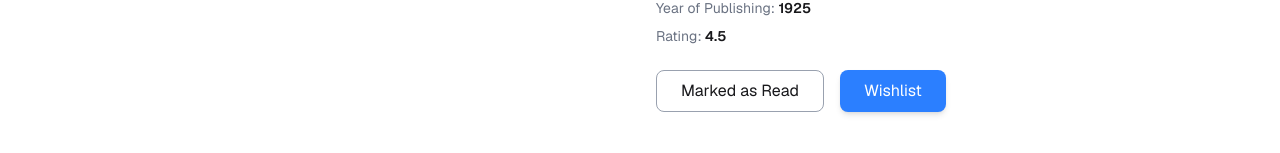
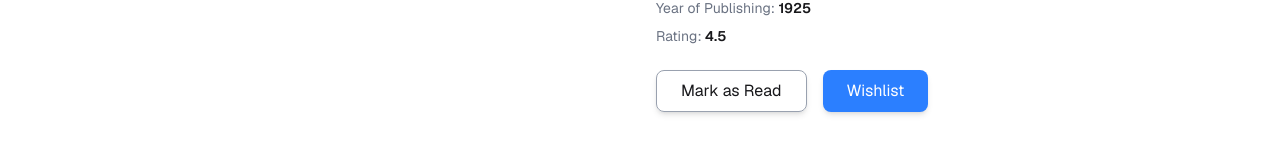
Before and after one commit to abutalha08/book-vibe, a React (Vite) app: page /bookDetails/1 in a window 1280 px wide. Shown: the part 603-756 px from the top of the page. Built offline with nearby package versions, Linux system fonts and the light colour scheme.

Commit message:
Give some functionality in mark as read and wish list button

```diff
--- a/src/Pages/BookDetails/BookDetails.jsx
+++ b/src/Pages/BookDetails/BookDetails.jsx
@@ -1,51 +1,36 @@
-
-import { useLoaderData, useParams } from 'react-router';
-import { LibraryContext } from '../../Context/BookContext';
-import { useContext } from 'react';
-
+import { useLoaderData, useParams } from "react-router";
+import { LibraryContext } from "../../Context/BookContext";
+import { useContext } from "react";
 
 // data fetching method 1 ->
 // const booksPromise = fetch("/booksData.json").then(res => res.json());
 
-
-
-
-
 const BookDetails = () => {
-
     // Get dynamic book ID (expectedBookId) from URL using useParams()
     const { expectedBookId } = useParams();
     // console.log(expectedBookId);
-
-
 
     // Method 1
     // const books = use(booksPromise);
     // console.log(books,"books");
 
-
-
     // data fetching method 2 ->
     const books = useLoaderData();
     // console.log(books,"data fetch using useLoaderData hook");
 
-
-    const expectedBook = books.find(book => book.bookId == Number(expectedBookId));  // Convert expectedBookId (string) to number because JSON bookId is a number
-
+    const expectedBook = books.find(
+        (book) => book.bookId == Number(expectedBookId),
+    ); // Convert expectedBookId (string) to number because JSON bookId is a number
 
     // console.log(expectedBook, "expectedBook");
 
-
-    const { handleMarkAsRead, handleWishList } = useContext(LibraryContext);
+    const { handleMarkAsRead, handleWishList, wishList, readList } =
+        useContext(LibraryContext);
     // console.log(handleMarkAsRead);
-
-
-
 
     return (
         <div className="max-w-11/12 mx-auto p-10">
             <div className="grid grid-cols-1 md:grid-cols-2 gap-8 items-center">
-
                 {/* Left - Image */}
                 <div className="bg-gray-100 rounded-2xl p-6 flex justify-center">
                     <img
@@ -61,15 +46,11 @@ const BookDetails = () => {
                         {expectedBook.bookName}
                     </h1>
 
-                    <p className="text-gray-500 mb-4">
-                        By : {expectedBook.author}
-                    </p>
+                    <p className="text-gray-500 mb-4">By : {expectedBook.author}</p>
 
                     <hr className="mb-4" />
 
-                    <p className="text-lg font-medium mb-2">
-                        {expectedBook.category}
-                    </p>
+                    <p className="text-lg font-medium mb-2">{expectedBook.category}</p>
 
                     <hr className="mb-4" />
 
@@ -104,7 +85,9 @@ const BookDetails = () => {
                         </p>
                         <p>
                             <span className="text-gray-500">Year of Publishing:</span>{" "}
-                            <span className="font-semibold">{expectedBook.yearOfPublishing}</span>
+                            <span className="font-semibold">
+                                {expectedBook.yearOfPublishing}
+                            </span>
                         </p>
                         <p>
                             <span className="text-gray-500">Rating:</span>{" "}
@@ -114,11 +97,33 @@ const BookDetails = () => {
 
                     {/* Buttons */}
                     <div className="flex gap-4 mt-6">
-                        <button onClick={() => handleMarkAsRead(expectedBook)} className="px-6 py-2 border border-gray-400 rounded-lg hover:bg-gray-100 transition cursor-pointer">
-                            Marked as Read
+                        <button
+                            onClick={() => handleMarkAsRead(expectedBook)}
+                            className={`px-6 py-2 rounded-lg transition shadow-md hover:shadow-lg cursor-pointer
+    ${readList.some((b) => b.bookId === expectedBook.bookId)
+                                    ? "bg-indigo-600 text-white hover:bg-indigo-700"
+                                    : "border border-gray-400 hover:bg-gray-100"
+                                }
+  `}
+                        >
+                            {readList.some((b) => b.bookId === expectedBook.bookId)
+                                ? "Marked as Read"
+                                : "Mark as Read"}
                         </button>
-                        <button onClick={() => handleWishList(expectedBook)} className="px-6 py-2 bg-blue-500 text-white rounded-lg hover:bg-blue-600 transition shadow-md hover:shadow-lg cursor-pointer">
-                            Wishlist
+                        <button
+                            onClick={() => handleWishList(expectedBook)}
+                            className={`px-6 py-2 rounded-lg transition shadow-md hover:shadow-lg cursor-pointer
+                           ${wishList.some(
+                                (b) => b.bookId === expectedBook.bookId,
+                            )
+                                    ? "bg-green-500 text-white"
+                                    : "bg-blue-500 text-white hover:bg-blue-600"
+                                }
+  `}
+                        >
+                            {wishList.some((b) => b.bookId === expectedBook.bookId)
+                                ? "Added to Wishlist"
+                                : "Wishlist"}
                         </button>
                     </div>
                 </div>
```
